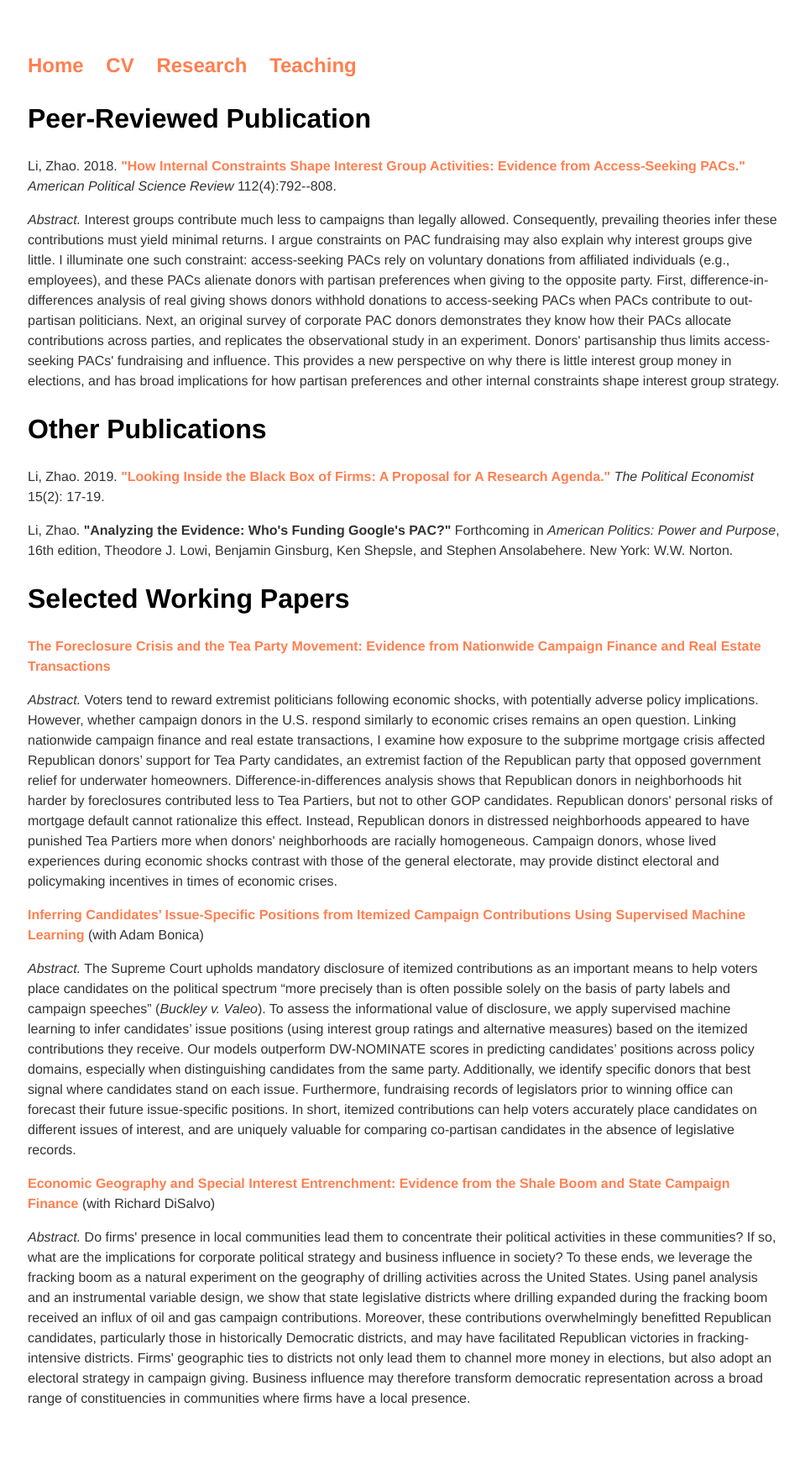
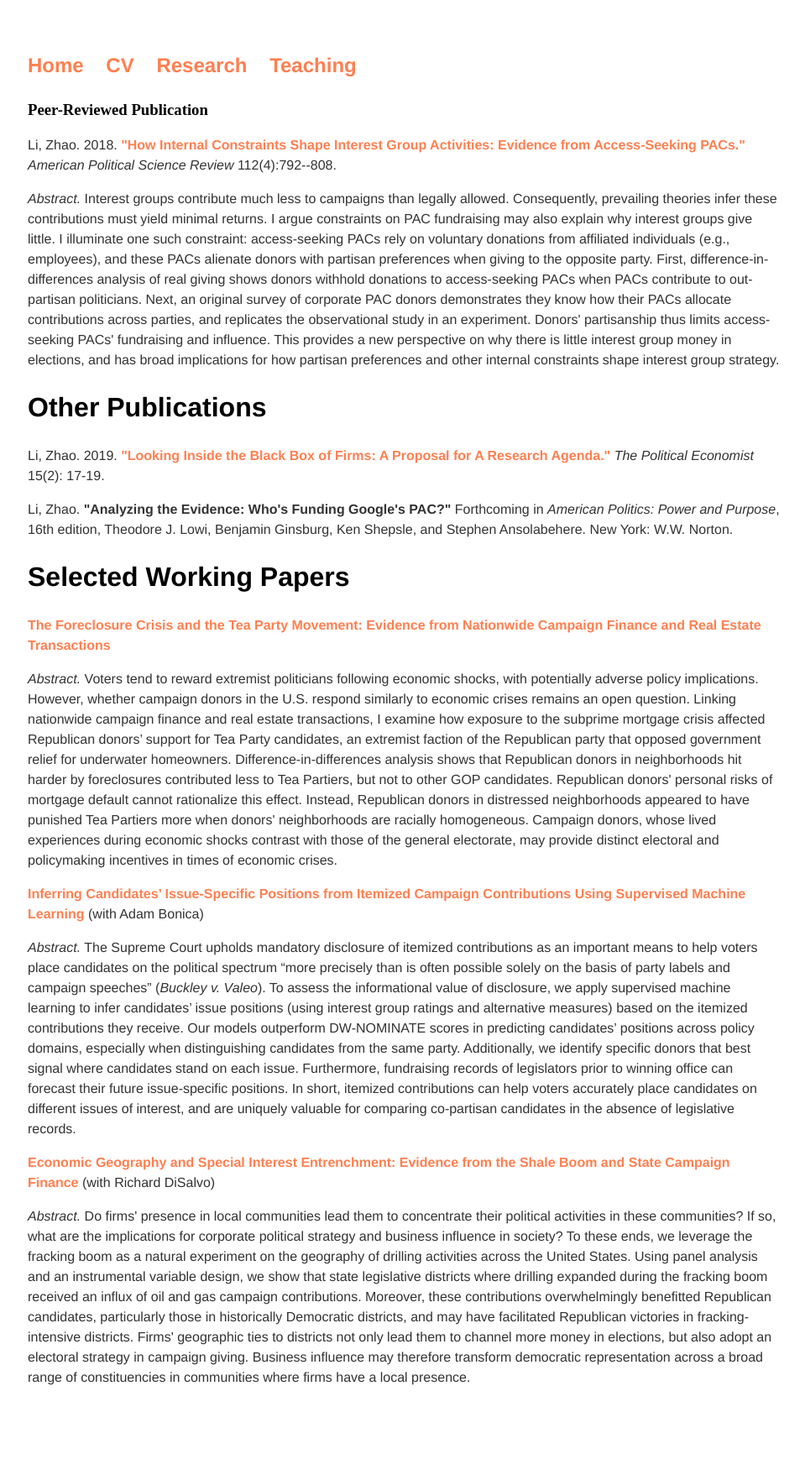
Before and after one commit to zhaoliresearch/zhaoliresearch.github.io, a Jekyll site: the page built from research/index.html, in a window 1280 px wide. Shown: the whole page at 84% size, without its empty margins (159-1118 px from the left). Built offline with Jekyll 4.4.1, drawn with Linux system fonts in a browser that asks for light colours; after the commit the page ends 1713 px from its top, so only the background shows below that.

```diff
--- a/research/index.html
+++ b/research/index.html
@@ -3,7 +3,7 @@ layout: default
 title: Zhao Li, Ph.D.
 ---
 <div class="blurb">
-<h2>Peer-Reviewed Publication</h2>
+<h3>Peer-Reviewed Publication</h3>
 <p>Li, Zhao. 2018. <b><a href="https://www.cambridge.org/core/journals/american-political-science-review/article/how-internal-constraints-shape-interest-group-activities-evidence-from-accessseeking-pacs/2DF966405543A54CE0BC8BDE18307B56">"How Internal Constraints Shape Interest Group Activities: Evidence from Access-Seeking PACs."</a></b> <i>American Political Science Review</i> 112(4):792--808.</p>
   <p><i>Abstract.</i> Interest groups contribute much less to campaigns than legally allowed. Consequently, prevailing theories infer these contributions must yield minimal returns. I argue constraints on PAC fundraising may also explain why interest groups give little. I illuminate one such constraint: access-seeking PACs rely on voluntary donations from affiliated individuals (e.g., employees), and these PACs alienate donors with partisan preferences when giving to the opposite party. First, difference-in-differences analysis of real giving shows donors withhold donations to access-seeking PACs when PACs contribute to out-partisan politicians. Next, an original survey of corporate PAC donors demonstrates they know how their PACs allocate contributions across parties, and replicates the observational study in an experiment. Donors' partisanship thus limits access-seeking PACs' fundraising and influence. This provides a new perspective on why there is little interest group money in elections, and has broad implications for how partisan preferences and other internal constraints shape interest group strategy.</p>
 <h2>Other Publications</h2>
```
